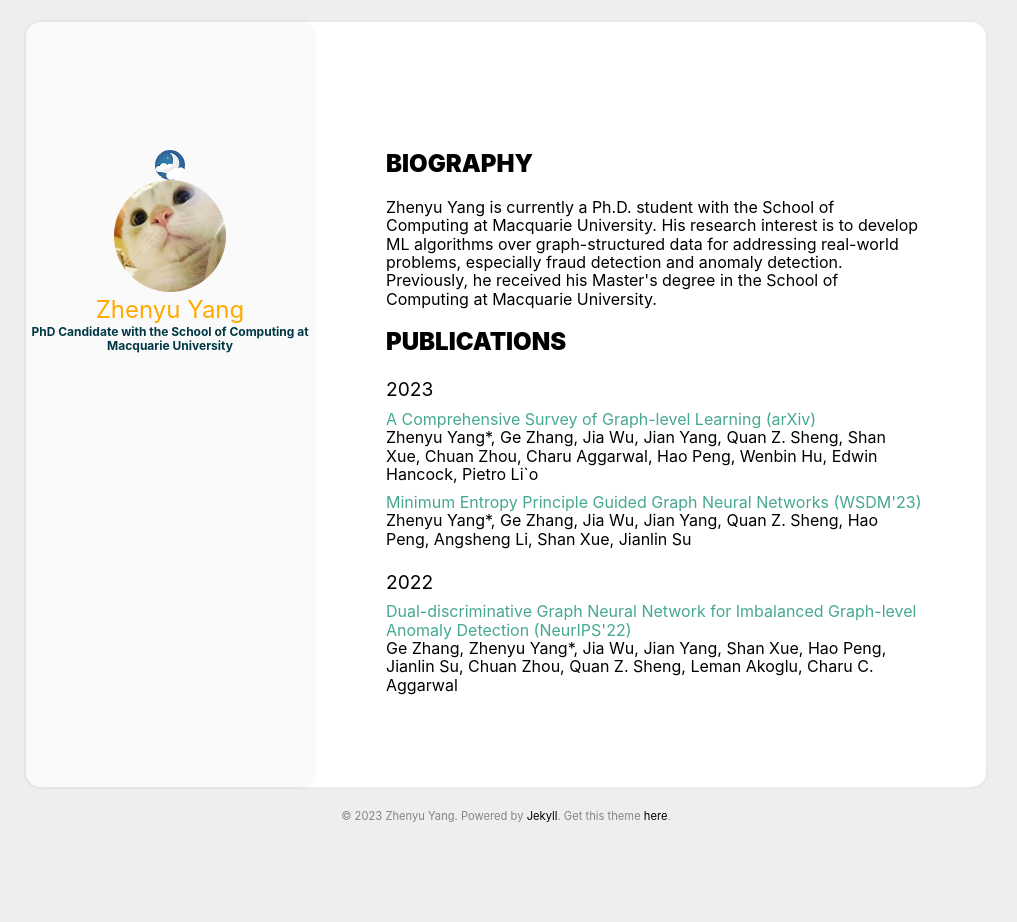
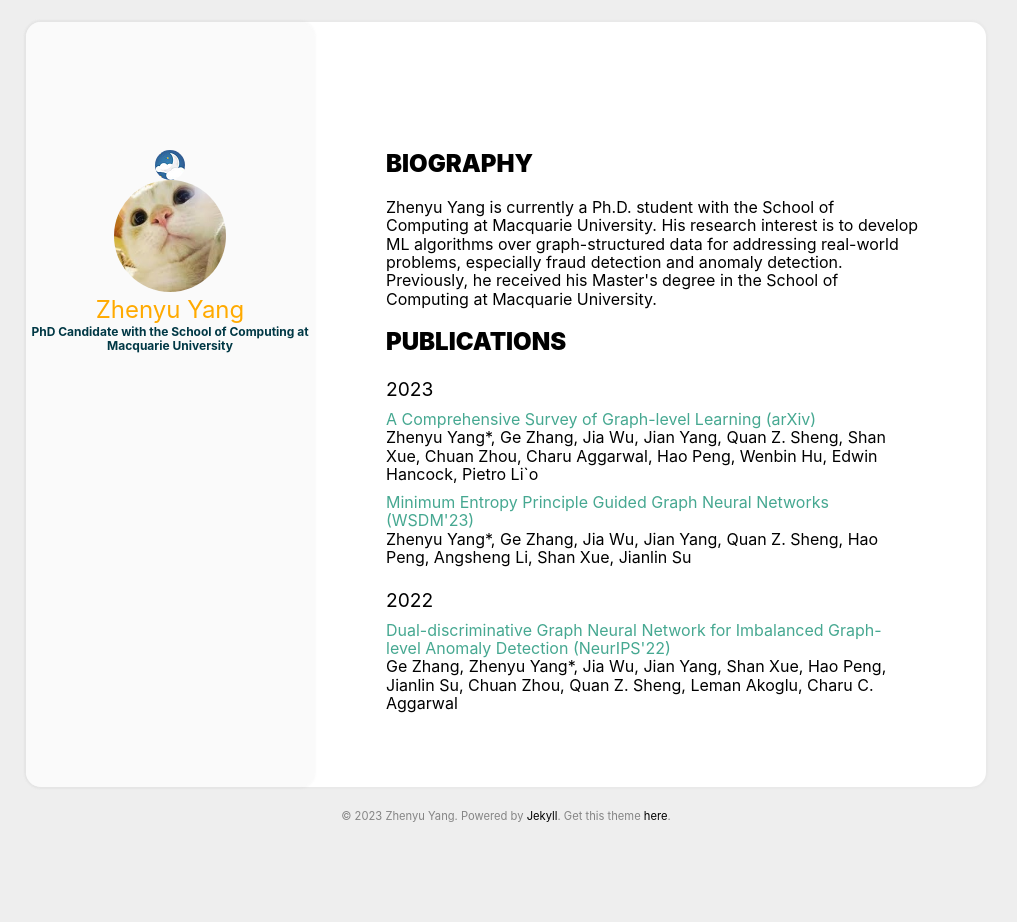
Before and after one commit to ZhenyuYangMQ/ZhenyuYangMQ.github.io, a Jekyll site: the page built from index.html, in a window 1280 px wide. Shown: the whole page, without its empty margins (134-1151 px from the left). Built offline with Jekyll 4.4.1, drawn with Linux system fonts in a browser that asks for light colours.

Commit message:
Update archive.html

```diff
--- a/_includes/archive.html
+++ b/_includes/archive.html
@@ -28,7 +28,7 @@
   <div>
   <h2><b>BIOGRAPHY</b></h2>
     <div  style="width:535px">
-      Zhenyu Yang is currently a Ph.D. student with the School of Computing at Macquarie University. His research interest is to develop ML algorithms over graph-structured data for addressing real-world problems, especially fraud detection and anomaly detection. Previously, he received his Master's degree in the School of Computing at Macquarie University.
+    Zhenyu Yang is currently a Ph.D. student with the School of Computing at Macquarie University. His research interest is to develop ML algorithms over graph-structured data for addressing real-world problems, especially fraud detection and anomaly detection. Previously, he received his Master's degree in the School of Computing at Macquarie University.
     </div>
  </div>
 
@@ -50,7 +50,7 @@
   {% endunless %}
 
   <ul style="width:800px">
-    <li style="width:670px">
+    <li style="width:650px">
       <!--<time class='archive_date' datetime='{{ post.date | date_to_xmlschema }}'>
         {{ post.date | date: "%b %d" }}
       </time>-->
```
